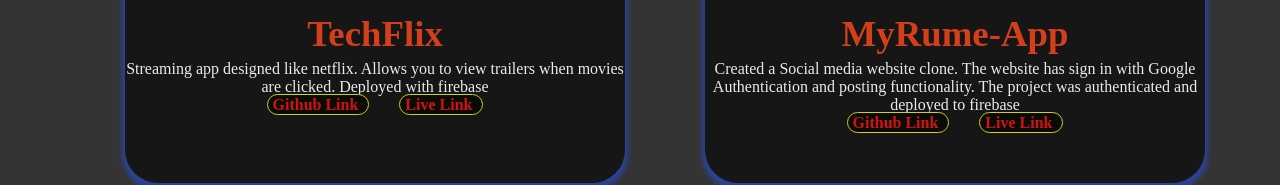
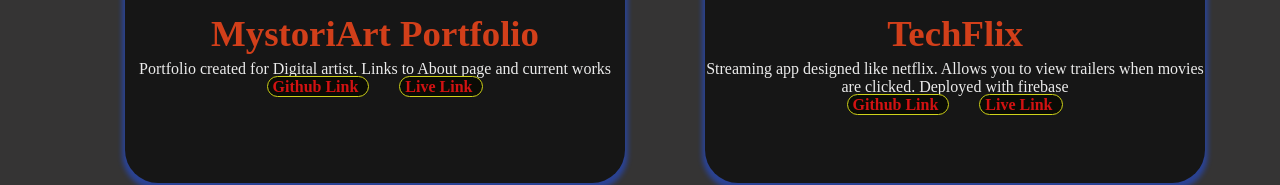
Before and after one commit to youngjerald239/Portfolio, a Gatsby site: page /projects in a window 1280 px wide. Shown: the part 464-649 px from the top of the page. Built offline with nearby package versions, Linux system fonts and the light colour scheme; Gatsby itself is replaced by a stand-in of ours.

Commit message:
updated project information

```diff
--- a/src/json/projects.json
+++ b/src/json/projects.json
@@ -1,5 +1,13 @@
 
 [
+
+    {
+        "name": "MystoriArt Portfolio",
+        "description": "Portfolio created for Digital artist. Links to About page and current works",
+        "image": "https://pbs.twimg.com/profile_banners/161561454/1652222643/1500x500",
+        "github": "https://github.com/youngjerald239/Mystori-Art-Portfolio",
+        "live": "https://mystoriartportfolio.netlify.app/"
+    },
     {
         "name": "TechFlix",
         "description": "Streaming app designed like netflix. Allows you to view trailers when movies are clicked. Deployed with firebase",
--- a/src/layout/Layout.js
+++ b/src/layout/Layout.js
@@ -95,7 +95,7 @@
             </li>
             <li className="social-icons">
               <a
-                href="https://twitter.com/Techfalcon27"
+                href="https://twitter.com/JeraldYoung19"
                 style={{ color: "yellow" }}
               >
                 <AiOutlineTwitter />
```
